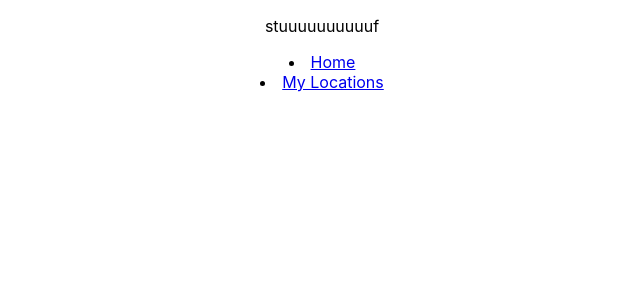
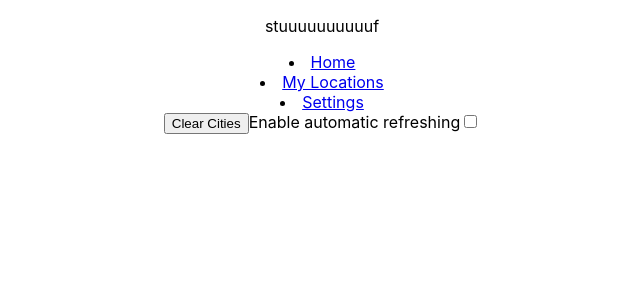
Before and after one commit to jorgemanzo/react-final, a React (Create React App) app: page /settings in a window 1280 px wide. Shown: the top 300 px of the page, without its empty margins (318-958 px from the left). Built offline with nearby package versions, Linux system fonts and the light colour scheme.

Commit message:
Settings and auto refreshing

```diff
--- a/src/App.js
+++ b/src/App.js
@@ -1,18 +1,19 @@
 import React, { useState, useEffect } from 'react'
 import Home from './pages/Home'
 import Main from './pages/Main'
+import Settings from './pages/Settings'
 import './styles/App.css';
 import {
   Switch,
   Route,
   Redirect,
-  Link,
   NavLink
 } from 'react-router-dom'
 
 const App = () => {
   // const [response, setResponse] = useState({})
   const [locations, setLocations] = useState([])
+  const [allowRefresh, setAllowRefresh] = useState(false)
   console.log(locations)
   return (
     <div className="App">
@@ -28,6 +29,11 @@ const App = () => {
             My Locations
           </NavLink>
         </li>
+        <li>
+          <NavLink exact to='/settings'>
+            Settings
+          </NavLink>
+        </li>
       </div>
       <Switch>
         <Route exact path='/'>
@@ -40,7 +46,14 @@ const App = () => {
           <Home />
         </Route>
         <Route path='/main'>
-          <Main setLocations={setLocations} locations={locations} />
+          <Main
+          setLocations={setLocations}
+          locations={locations}
+          allowRefresh={allowRefresh}
+          />
+        </Route>
+        <Route path='/settings'>
+          <Settings setLocations={setLocations} allowRefresh={allowRefresh} setAllowRefresh={setAllowRefresh}/>
         </Route>
       </Switch>
     </div>
--- a/src/components/Location.js
+++ b/src/components/Location.js
@@ -61,18 +61,27 @@ const getHumidity = (data) => {
         return '...'
     }
 }
-const Location = (props) => {
-    const [response, setResponse] = useState({})
-    useEffect(() => {
+const getData = (props, setResponse) => {
     console.log(props.location)
-        if(props.location.zipCode){
+    if (props.location.zipCode) {
         getDataByZipCodeAndCountry(props.location.zipCode, props.location.country, setResponse)
-        } else if(props.location.city){
+    } else if (props.location.city) {
         getDataByCityAndCountryAndState(props.location.city, props.location.state, props.location.country, setResponse)
     } else {
         console.log('none')
     }
+}
+const Location = (props) => {
+    const [response, setResponse] = useState({})
+    useEffect(() => {
+        getData(props, setResponse)
     }, [props.location])
+    useEffect(() => {
+        if (props.allowRefresh) {
+            const timer = setInterval(() => getData(props, setResponse), 60000)
+            return () => clearInterval(timer)
+        }
+    }, [])
     const handleDelete = () => {
         props.removeLocation(props.index)
     }
--- a/src/pages/Main.js
+++ b/src/pages/Main.js
@@ -85,7 +85,7 @@ const Main = (props) => {
         {
           props.locations.length > 0 ?
             props.locations.map((loc, index) => (
-              <Location key={index} index={index} location={loc} removeLocation={removeLocation} />
+              <Location key={index} index={index} allowRefresh={props.allowRefresh} location={loc} removeLocation={removeLocation} />
             )) :
             <div></div>
         }
--- /dev/null
+++ b/src/pages/Settings.js
@@ -0,0 +1,20 @@
+import React from 'react'
+const Settings = (props) => {
+    const handleClear = () => {
+        props.setLocations([])
+    }
+    const handleCheckboxChange = () => {
+        props.setAllowRefresh(!props.allowRefresh)
+    }
+    return (
+        <div>
+            <button onClick={handleClear}>Clear Cities</button>
+            <label>
+                Enable automatic refreshing
+                <input name="Enable automatic refreshing" type="checkbox" checked={props.allowRefresh} onChange={handleCheckboxChange}/>
+            </label>
+        </div>
+    )
+}
+
+export default Settings
```
Lines whose indentation alone changed are shown as unchanged.
